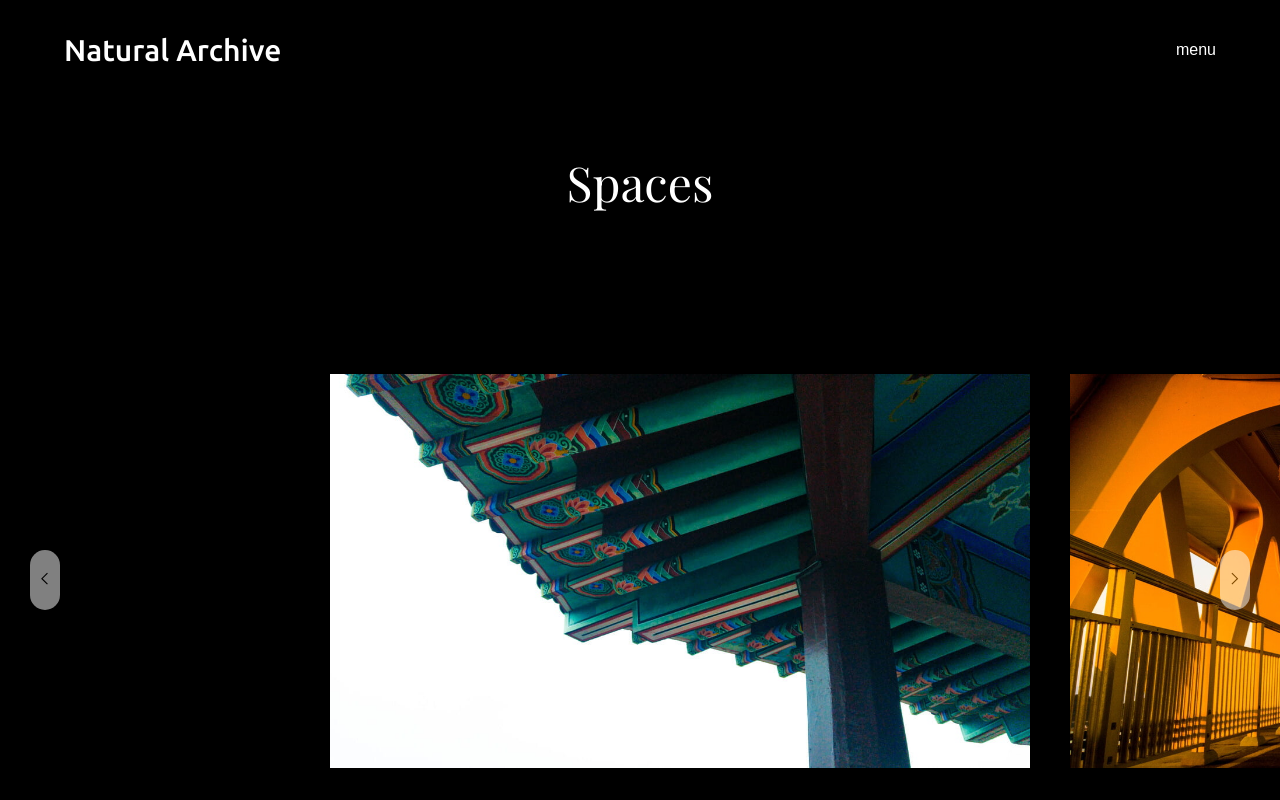
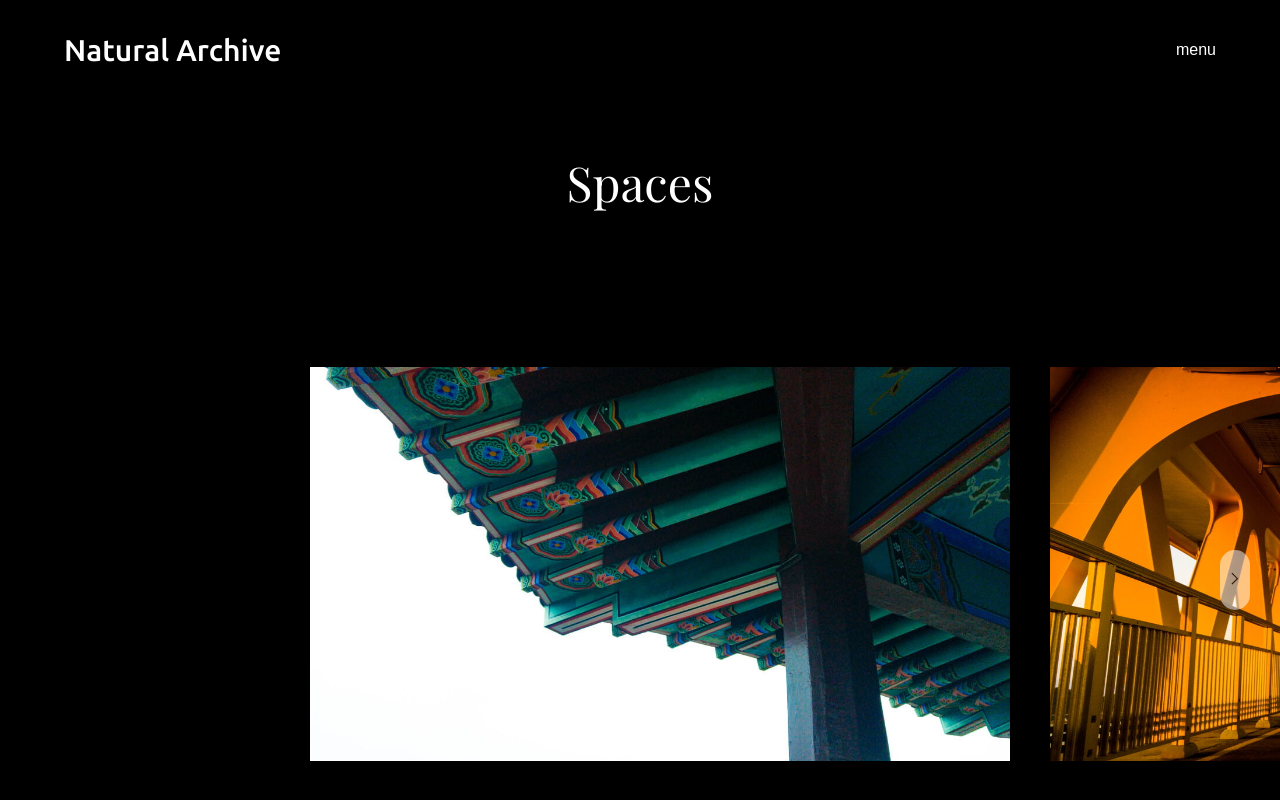
Before and after one commit to injilee/Natural-Archive, a React (Create React App) app: page /categories/spaces in a window 1280 px wide. Shown: the top 800 px of the page. Built offline with nearby package versions, Linux system fonts and the light colour scheme; a web font is replaced by a local one.

Commit message:
🦺 Imprement right-click action prevention event and update Carousel prev, next button

```diff
--- a/src/components/categories/landscape/landscape.jsx
+++ b/src/components/categories/landscape/landscape.jsx
@@ -40,6 +40,12 @@ const Landscape = props => {
     };
   }, [carousel, index]);
 
+  //   클릭 이벤트가 발생했을때, 우클릭 이벤트 방지
+  const handleRightClick = e => {
+    e.preventDefault();
+    alert('이미지의 우클릭은 방지됩니다.');
+  };
+
   return (
     <>
       <CarouselWrap>
@@ -50,15 +56,15 @@ const Landscape = props => {
           {data.archivePictures[1].landscape.map(landscape => (
             <CarouselItem key={landscape.key}>
               <div>
-                        <img src={landscape.imgUrl} alt={landscape.alt} />
+                <img onContextMenu={handleRightClick} src={landscape.imgUrl} alt={landscape.alt} />
               </div>
             </CarouselItem>
           ))}
         </Carousel>
-            <PrevBtn type="button" className="prev" onClick={prevSlider}>
+        <PrevBtn type="button" className="prev" onClick={prevSlider} index={index}>
           <GrPrevious />
         </PrevBtn>
-            <NextBtn type="button" className="next" onClick={nextSlider}>
+        <NextBtn type="button" className="next" onClick={nextSlider} index={index}>
           <GrNext />
         </NextBtn>
       </CarouselWrap>
--- a/src/components/categories/life/life.jsx
+++ b/src/components/categories/life/life.jsx
@@ -40,6 +40,12 @@ const Life = props => {
     };
   }, [carousel, index]);
 
+  //   클릭 이벤트가 발생했을때, 우클릭 이벤트 방지
+  const handleRightClick = e => {
+    e.preventDefault();
+    alert('이미지의 우클릭은 방지됩니다.');
+  };
+
   return (
     <>
       <CarouselWrap>
@@ -50,15 +56,15 @@ const Life = props => {
           {data.archivePictures[2].life.map(life => (
             <CarouselItem key={life.key}>
               <div>
-                        <img src={life.imgUrl} alt={life.alt} />
+                <img onContextMenu={handleRightClick} src={life.imgUrl} alt={life.alt} />
               </div>
             </CarouselItem>
           ))}
         </Carousel>
-            <PrevBtn type="button" className="prev" onClick={prevSlider}>
+        <PrevBtn type="button" className="prev" onClick={prevSlider} index={index}>
           <GrPrevious />
         </PrevBtn>
-            <NextBtn type="button" className="next" onClick={nextSlider}>
+        <NextBtn type="button" className="next" onClick={nextSlider} index={index}>
           <GrNext />
         </NextBtn>
       </CarouselWrap>
--- a/src/components/categories/project/project.jsx
+++ b/src/components/categories/project/project.jsx
@@ -40,6 +40,12 @@ const Project = () => {
     };
   }, [carousel, index]);
 
+  //   클릭 이벤트가 발생했을때, 우클릭 이벤트 방지
+  const handleRightClick = e => {
+    e.preventDefault();
+    alert('이미지의 우클릭은 방지됩니다.');
+  };
+
   return (
     <>
       <CarouselWrap>
@@ -50,15 +56,15 @@ const Project = () => {
           {data.archivePictures[4].project.map(project => (
             <CarouselItem key={project.key}>
               <div>
-                        <img src={project.imgUrl} alt={project.alt} />
+                <img onContextMenu={handleRightClick} src={project.imgUrl} alt={project.alt} />
               </div>
             </CarouselItem>
           ))}
         </Carousel>
-            <PrevBtn type="button" className="prev" onClick={prevSlider}>
+        <PrevBtn type="button" className="prev" onClick={prevSlider} index={index}>
           <GrPrevious />
         </PrevBtn>
-            <NextBtn type="button" className="next" onClick={nextSlider}>
+        <NextBtn type="button" className="next" onClick={nextSlider} index={index}>
           <GrNext />
         </NextBtn>
       </CarouselWrap>
--- a/src/components/categories/spaces/spaces.jsx
+++ b/src/components/categories/spaces/spaces.jsx
@@ -40,6 +40,12 @@ const Spaces = () => {
     };
   }, [carousel, index]);
 
+  //   클릭 이벤트가 발생했을때, 우클릭 이벤트 방지
+  const handleRightClick = e => {
+    e.preventDefault();
+    alert('이미지의 우클릭은 방지됩니다.');
+  };
+
   return (
     <>
       <CarouselWrap>
@@ -50,15 +56,15 @@ const Spaces = () => {
           {data.archivePictures[0].spaces.map(spaces => (
             <CarouselItem key={spaces.key}>
               <div>
-                        <img src={spaces.imgUrl} alt={spaces.alt} />
+                <img onContextMenu={handleRightClick} src={spaces.imgUrl} alt={spaces.alt} />
               </div>
             </CarouselItem>
           ))}
         </Carousel>
-            <PrevBtn type="button" className="prev" onClick={prevSlider}>
+        <PrevBtn type="button" className="prev" onClick={prevSlider} index={index}>
           <GrPrevious />
         </PrevBtn>
-            <NextBtn type="button" className="next" onClick={nextSlider}>
+        <NextBtn type="button" className="next" onClick={nextSlider} index={index}>
           <GrNext />
         </NextBtn>
       </CarouselWrap>
--- a/src/components/categories/travel/travel.jsx
+++ b/src/components/categories/travel/travel.jsx
@@ -40,6 +40,12 @@ const Travel = props => {
     };
   }, [carousel, index]);
 
+  //   클릭 이벤트가 발생했을때, 우클릭 이벤트 방지
+  const handleRightClick = e => {
+    e.preventDefault();
+    alert('이미지의 우클릭은 방지됩니다.');
+  };
+
   return (
     <>
       <CarouselWrap>
@@ -50,15 +56,15 @@ const Travel = props => {
           {data.archivePictures[3].travel.map(travel => (
             <CarouselItem key={travel.key}>
               <div>
-                        <img src={travel.imgUrl} alt={travel.alt} />
+                <img onContextMenu={handleRightClick} src={travel.imgUrl} alt={travel.alt} />
               </div>
             </CarouselItem>
           ))}
         </Carousel>
-            <PrevBtn type="button" className="prev" onClick={prevSlider}>
+        <PrevBtn type="button" className="prev" onClick={prevSlider} index={index}>
           <GrPrevious />
         </PrevBtn>
-            <NextBtn type="button" className="next" onClick={nextSlider}>
+        <NextBtn type="button" className="next" onClick={nextSlider} index={index}>
           <GrNext />
         </NextBtn>
       </CarouselWrap>
--- a/src/components/home/home.jsx
+++ b/src/components/home/home.jsx
@@ -19,6 +19,16 @@ const Home = () => {
     [],
   );
 
+  //   클릭 이벤트가 발생했을때, 우클릭 이벤트 방지
+  const handleLeftClick = e => {
+    console.log(e);
+  };
+
+  const handleRightClick = e => {
+    e.preventDefault();
+    alert('이미지의 우클릭은 방지됩니다.');
+  };
+
   return (
     <MainWrap>
       <MainImg>
@@ -33,11 +43,7 @@ const Home = () => {
           </Link>
         </li>
         <li>
-               <Link
-                  to="/categories/landscape"
-                  onMouseOver={() => onHandler('country')}
-                  onMouseOut={() => onOutHandler()}
-               >
+          <Link to="/categories/landscape" onMouseOver={() => onHandler('country')} onMouseOut={() => onOutHandler()}>
             Landscape
           </Link>
         </li>
@@ -47,17 +53,15 @@ const Home = () => {
           </Link>
         </li>
         <li>
-               <Link
-                  to="/categories/projects"
-                  onMouseOver={() => onHandler('waterPlant')}
-                  onMouseOut={() => onOutHandler()}
-               >
+          <Link to="/categories/projects" onMouseOver={() => onHandler('waterPlant')} onMouseOut={() => onOutHandler()}>
             Projects
           </Link>
         </li>
       </MainImg>
       <SideImage>
         <img
+          onClick={handleLeftClick}
+          onContextMenu={handleRightClick}
           src={listHover ? `./images/${listHover}.jpg` : './images/cock.jpg'}
           alt={listHover ? listHover : '닭'}
         />
--- a/src/components/photographer/photographer.jsx
+++ b/src/components/photographer/photographer.jsx
@@ -2,16 +2,25 @@ import React from 'react';
 import { Artist, Contact, Profile, ProfileWrap } from '../../styles/components/Photographer';
 
 const Photographer = props => {
+  //   클릭 이벤트가 발생했을때, 우클릭 이벤트 방지
+  const handleRightClick = e => {
+    e.preventDefault();
+    alert('이미지의 우클릭은 방지됩니다.');
+  };
+
   return (
     <ProfileWrap>
       <Profile>
-            <img src="./images/photo/life/IMG_1019.jpg" alt="profile" />
+        <img onContextMenu={handleRightClick} src="./images/profile.jpg" alt="profile" />
       </Profile>
       <Artist>
         <strong>Kim Chaung Lim</strong>
         <Contact>
-               <span>Contact</span>
-               <span>Email. chaung97@naver.com </span>
+          <span>
+            <a href="mailto:chaung97@naver.com" rel="noreferrer" target="_blank">
+              chaung97@naver.com
+            </a>
+          </span>
         </Contact>
       </Artist>
     </ProfileWrap>
--- a/src/styles/GlobalStyle.js
+++ b/src/styles/GlobalStyle.js
@@ -33,4 +33,13 @@ a:visited,
 a:active {
   text-decoration: none;
 }
+
+img{
+  -webkit-touch-callout:none;
+  user-select:none;
+  -moz-user-select:none;
+  -ms-user-select:none;
+  -webkit-user-select:none;
+  -webkit-user-drag:none;
+}
 `;
--- a/src/styles/components/Carousel.js
+++ b/src/styles/components/Carousel.js
@@ -26,32 +26,14 @@ export const CarouselTitle = styled.section`
 export const Carousel = styled.div`
   position: relative;
   margin: 0 auto;
-   transform:translate3d(0, 0, 0);
-   transition:transform 0.3s ease-out;
+  transform: translate3d(0, 0, 0);
+  transition: transform 0.3s ease-out;
 
-   div{
-
-      img {
-            width:100%;
-         }
-      }
-   }
-
-   @media screen and (min-width:768px){
-      display:flex;
-      width:700px;
+  @media screen and (min-width: 768px) {
+    display: flex;
+    align-items: center;
+    width: 700px;
     height: 600px;
-
-      div{
-         margin:0 20px;
-
-         img {
-               width:700px;
-               height: 600px;
-               object-fit: contain;
-            }
-         }
-      }
   }
 `;
 
@@ -61,8 +43,17 @@ export const CarouselItem = styled.div`
 
   img {
     display: block;
-      width: 100vw;
-      margin-top: 7px;
+    width: 100%;
+  }
+
+  @media screen and (min-width: 768px) {
+    margin: 0 20px;
+
+    img {
+      width: 700px;
+      height: 100%;
+      object-fit: contain;
+    }
   }
 `;
 
@@ -79,6 +70,7 @@ export const PrevBtn = styled.button`
     color: white;
     padding: 5px;
     opacity: 0.5;
+    visibility: ${({ index }) => (index === 0 ? 'hidden' : 'visibility')};
     border-radius: 15px;
     background-color: white;
     z-index: 10;
@@ -98,6 +90,7 @@ export const NextBtn = styled.button`
     color: white;
     padding: 5px;
     opacity: 0.5;
+    visibility: ${({ index }) => (index === 5 ? 'hidden' : 'visibility')};
     border-radius: 15px;
     background-color: white;
     z-index: 10;
```
Also changed, not shown: src/app.jsx (indentation only). Lines whose indentation alone changed are shown as unchanged.
